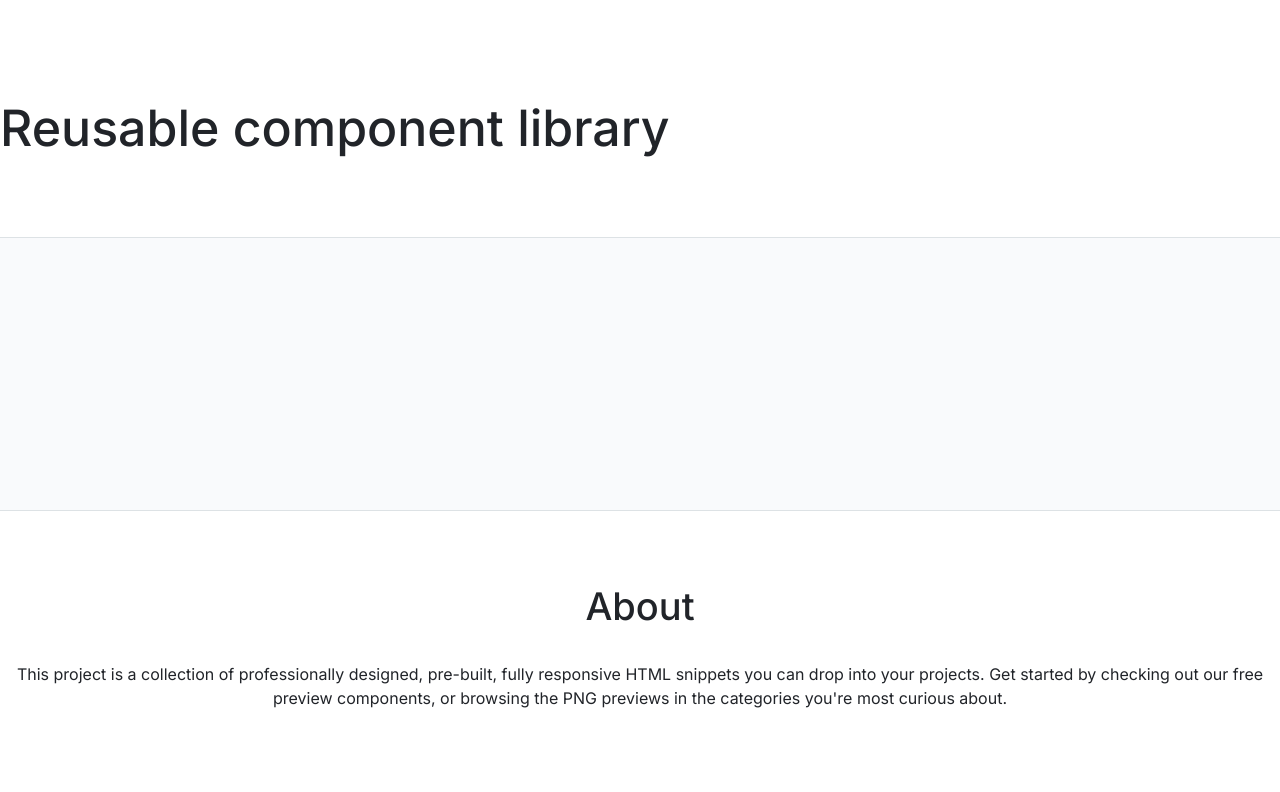
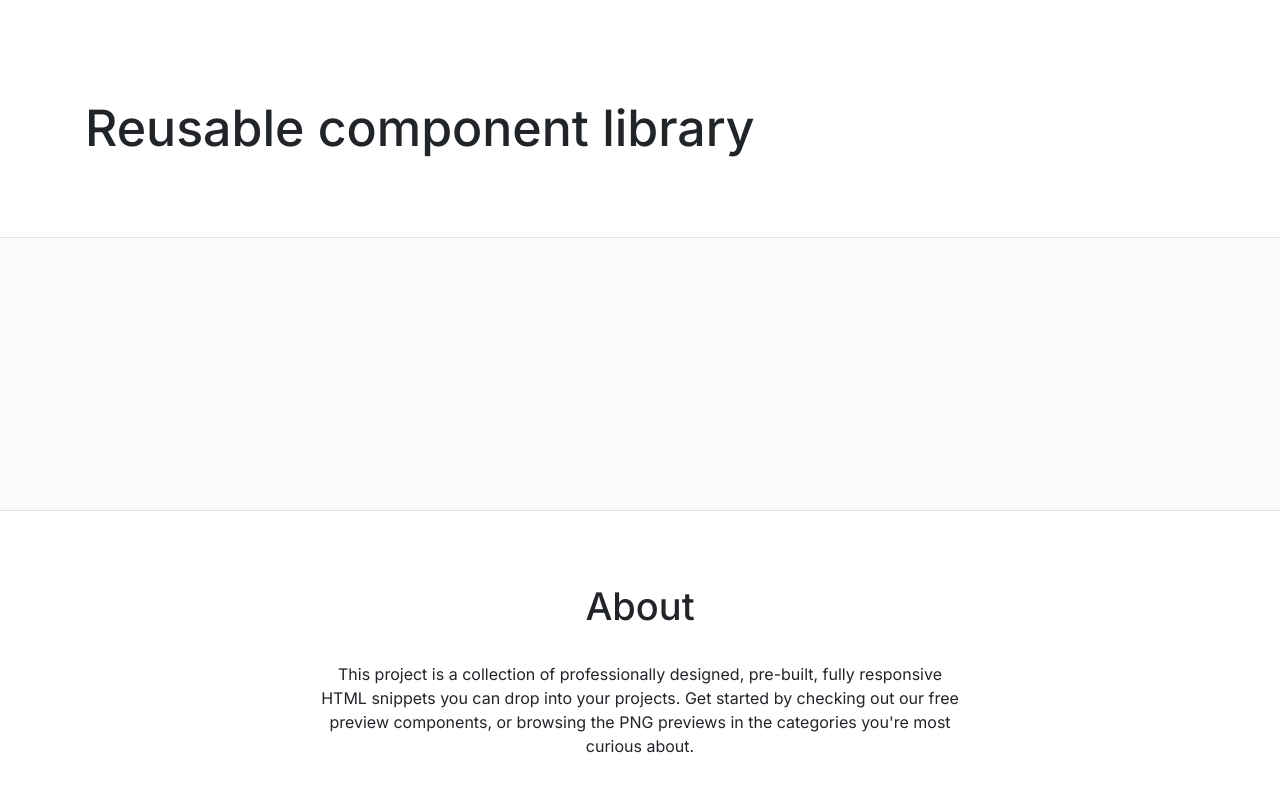
Before and after one commit to js-tasks-ru/htmlcss-20251006_smoki-mo, a website: page index.html in a window 1280 px wide. Drawn offline with Linux system fonts and the light colour scheme.

Commit message:
add block container

```diff
--- a/assets/css/main.css
+++ b/assets/css/main.css
@@ -5,6 +5,7 @@
 @import '../../components/header/header.css';
 @import '../../components/main-section/main-section.css';
 @import '../../components/footer/footer.css';
+@import '../../components/container/container.css';
 
 :root {
   --white: #ffffff;
--- /dev/null
+++ b/components/container/container.css
@@ -0,0 +1,8 @@
+.container {
+  max-width: 1110px;
+  margin: 0 auto;
+}
+
+.container_small {
+  max-width: 640px;
+}
--- a/index.html
+++ b/index.html
@@ -5,12 +5,18 @@
   </head>
   <body class="page">
     <header class="header">
-      <h1 class="header_title">Reusable component library</h1>
+      <div class="container">
+        <h1 class="header_title">Reusable component library</h1>
+      </div>
     </header>
-    <main class="main-section"></main>
+    <main class="main-section">
+      <div class="container"></div>
+    </main>
     <footer class="footer">
-      <h2 class="footer__title">About</h2>
-      <p class="footer__description">This project is a collection of professionally designed, pre-built, fully responsive HTML snippets you can drop into your projects. Get started by checking out our free preview components, or browsing the PNG previews in the categories you're most curious about.</p>
+      <div class="container container_small">
+        <h2 class="footer__title">About</h2>
+        <p class="footer__description">This project is a collection of professionally designed, pre-built, fully responsive HTML snippets you can drop into your projects. Get started by checking out our free preview components, or browsing the PNG previews in the categories you're most curious about.</p>
+      </div>
     </footer>
   </body>
 </html>
```
